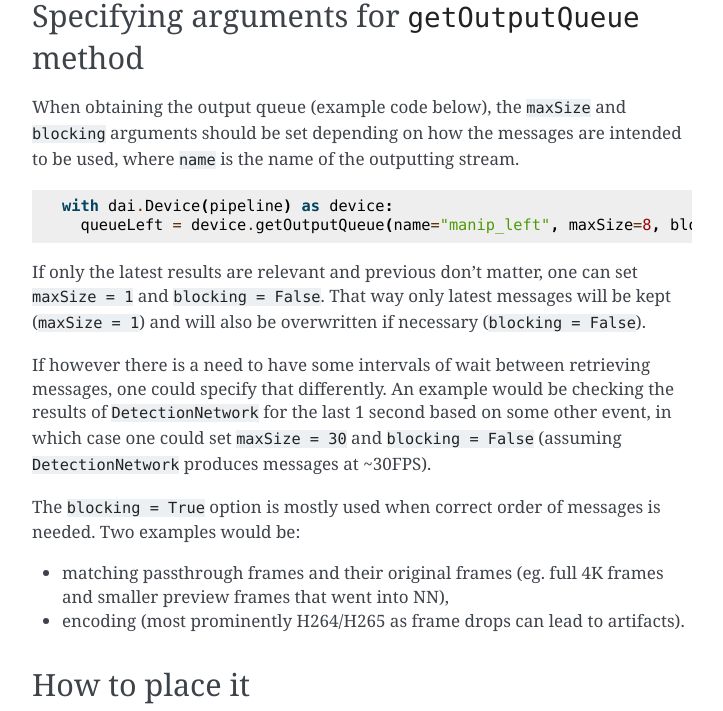
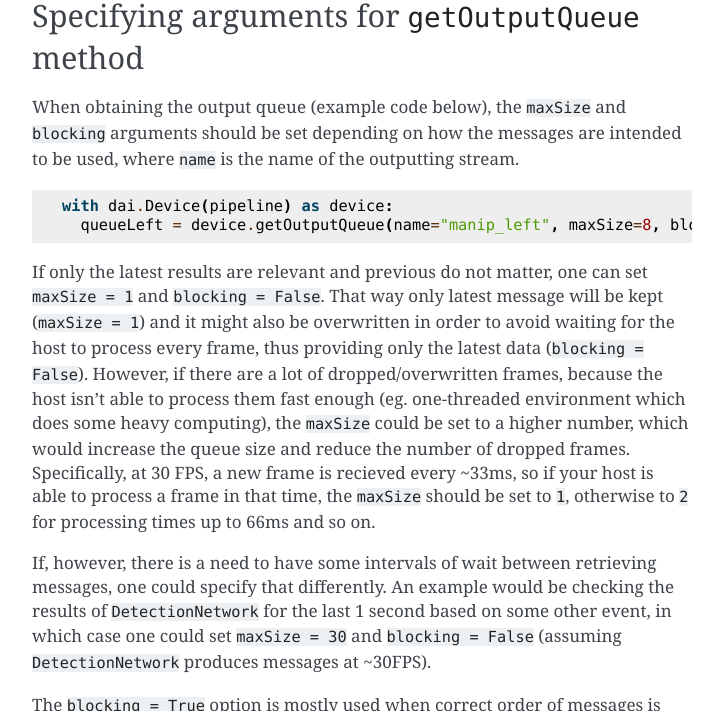
Before and after one commit to luxonis/depthai-python, a Sphinx documentation site: the page built from docs/source/components/pipeline.rst, in a window 1280 px wide and 900 px high, scrolled down 1012 px, cut to the strip 0-711 px from the top of the window. Shown: the whole strip, without its empty margins (388-1111 px from the left). Built offline with Sphinx 7.4.7, drawn with Linux system fonts in a browser that asks for light colours; pages that are not in the unit, such as notebooks, are missing from menus; the version number could not be read and is left out.

Commit message:
Improved according to PR comments

```diff
--- a/docs/source/components/pipeline.rst
+++ b/docs/source/components/pipeline.rst
@@ -56,10 +56,16 @@ the messages are intended to be used, where :code:`name` is the name of the outp
   with dai.Device(pipeline) as device:
     queueLeft = device.getOutputQueue(name="manip_left", maxSize=8, blocking=False)
 
-If only the latest results are relevant and previous don't matter, one can set :code:`maxSize = 1` and :code:`blocking = False`.
-That way only latest messages will be kept (:code:`maxSize = 1`) and will also be overwritten if necessary (:code:`blocking = False`).
+If only the latest results are relevant and previous do not matter, one can set :code:`maxSize = 1` and :code:`blocking = False`.
+That way only latest message will be kept (:code:`maxSize = 1`) and it might also be overwritten in order to avoid waiting for
+the host to process every frame, thus providing only the latest data (:code:`blocking = False`).
+However, if there are a lot of dropped/overwritten frames, because the host isn't able to process them fast enough
+(eg. one-threaded environment which does some heavy computing), the :code:`maxSize` could be set to a higher
+number, which would increase the queue size and reduce the number of dropped frames.
+Specifically, at 30 FPS, a new frame is recieved every ~33ms, so if your host is able to process a frame in that time, the :code:`maxSize`
+should be set to :code:`1`, otherwise to :code:`2` for processing times up to 66ms and so on.
 
-If however there is a need to have some intervals of wait between retrieving messages, one could specify that differently.
+If, however, there is a need to have some intervals of wait between retrieving messages, one could specify that differently.
 An example would be checking the results of :code:`DetectionNetwork` for the last 1 second based on some other event,
 in which case one could set :code:`maxSize = 30` and :code:`blocking = False`
 (assuming :code:`DetectionNetwork` produces messages at ~30FPS).
```
